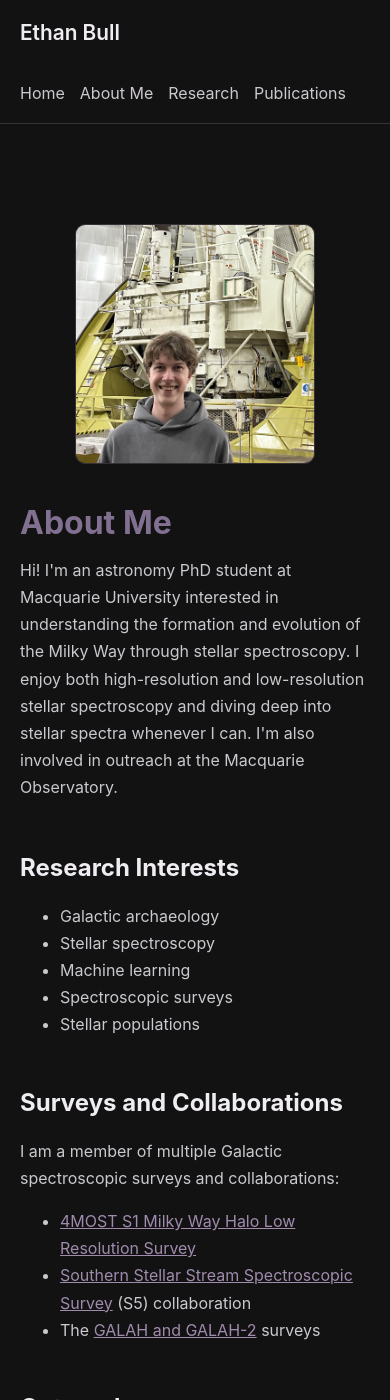
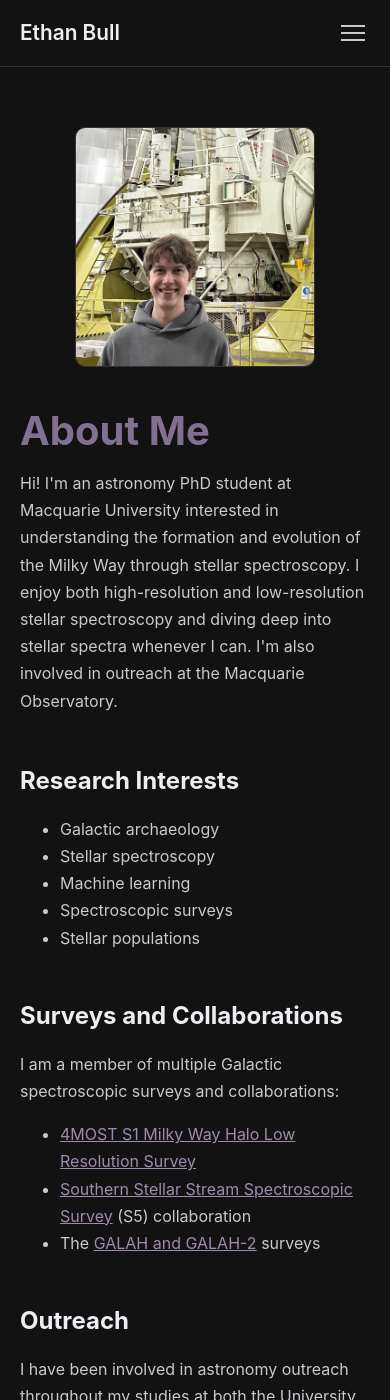
Before and after one commit to iBexal/ibexal.github.io, a Jekyll site: the page built from about.md, in a window 390 px wide and 1400 px high. Built offline with Jekyll 4.4.1, drawn with Linux system fonts in a browser that asks for light colours.

Commit message:
burger menu

```diff
--- a/_layouts/default.html
+++ b/_layouts/default.html
@@ -24,6 +34,11 @@
         <a class="site-title" href="{{ '/' | relative_url }}">
             {{ site.title }}
         </a>
+        <button class="menu-toggle" aria-label="Toggle navigation">
+            <span></span>
+            <span></span>
+            <span></span>
+        </button>
         <nav>
             <a href="{{ '/' | relative_url }}">Home</a>
             {% for path in site.header_pages %}
--- a/about.md
+++ b/about.md
@@ -79,7 +79,7 @@ I am a member of multiple Galactic spectroscopic surveys and collaborations:
 </div>
 
 <div class="timeline-item">
-    <strong>Tutoring</strong><br>
+    <strong>Tutoring</strong>
     <ul>
         <li>ASTR112: 2023-2024</li>
         <li>ASTR211: 2023-2024</li>
--- a/assets/css/style.css
+++ b/assets/css/style.css
@@ -80,6 +80,22 @@ nav a:hover {
     color: var(--accent);
 }
 
+.menu-toggle {
+    display: none;
+    background: none;
+    border: none;
+    padding: 5px;
+    cursor: pointer;
+}
+
+.menu-toggle span {
+    display: block;
+    width: 24px;
+    height: 2px;
+    margin: 5px 0;
+    background: var(--text);
+    transition: 0.2s ease;
+}
 
 /* -------------------------
    Main content
@@ -176,26 +192,34 @@ footer {
    Mobile
    ------------------------- */
 
-@media (max-width: 600px) {
+@media (max-width: 700px) {
 
     header .container {
+        flex-direction: row;
+        align-items: center;
+        justify-content: space-between;
+    }
+    .menu-toggle {
+        display: block;
+    }
+    nav {
+        display: none;
+        position: absolute;
+        top: 100%;
+        left: 0;
+        right: 0;
         flex-direction: column;
-        align-items: flex-start;
+        gap: 0;
+        padding: 10px 20px 15px;
+        background: var(--background);
+        border-bottom: 1px solid var(--border);
     }
-
-    nav {
-        gap: 15px;
-        flex-wrap: wrap;
+    nav.open {
+        display: flex;
     }
-
-    main {
-        padding-top: 40px;
+    nav a {
+        padding: 10px 0;
     }
-
-    h1 {
-        font-size: 2rem;
-    }
-
 }
 
 @media (max-width: 600px) {
```
Also changed, not shown: other parts of _layouts/default.html (+10 -0 lines).
